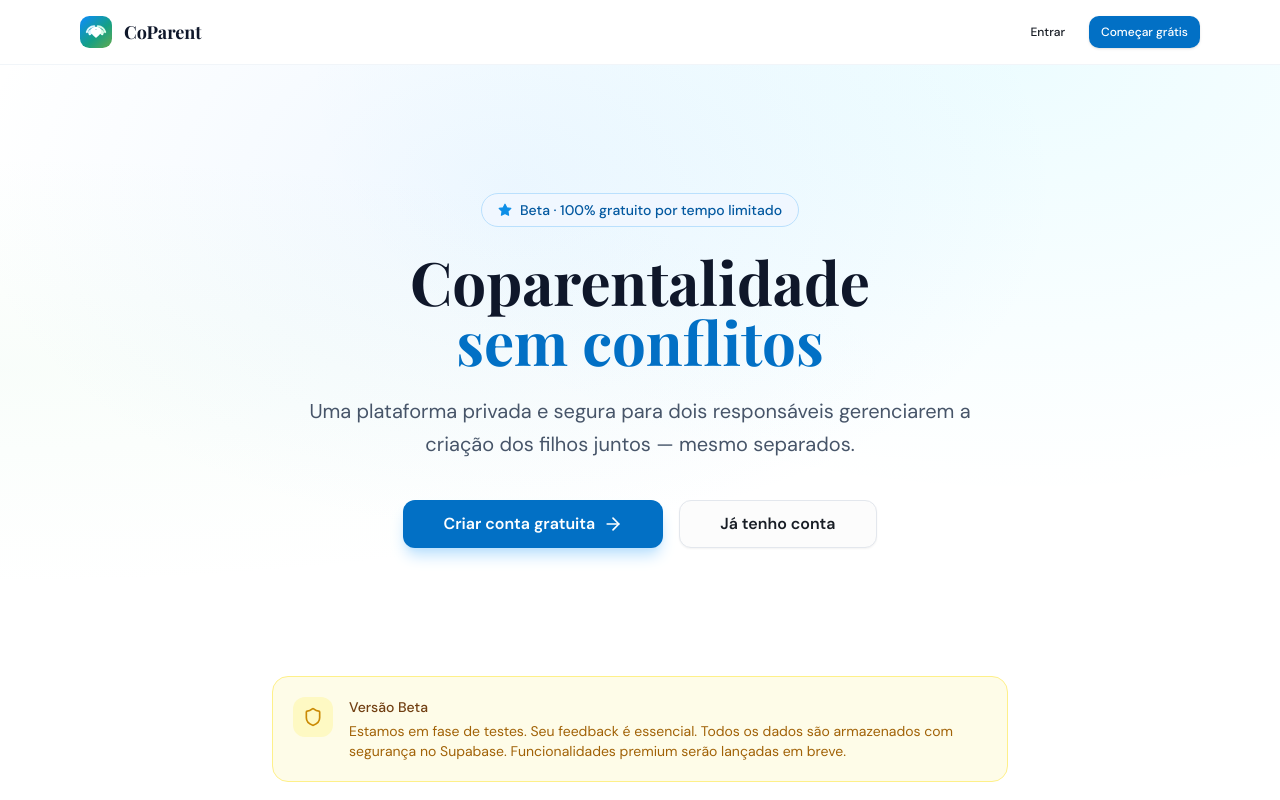
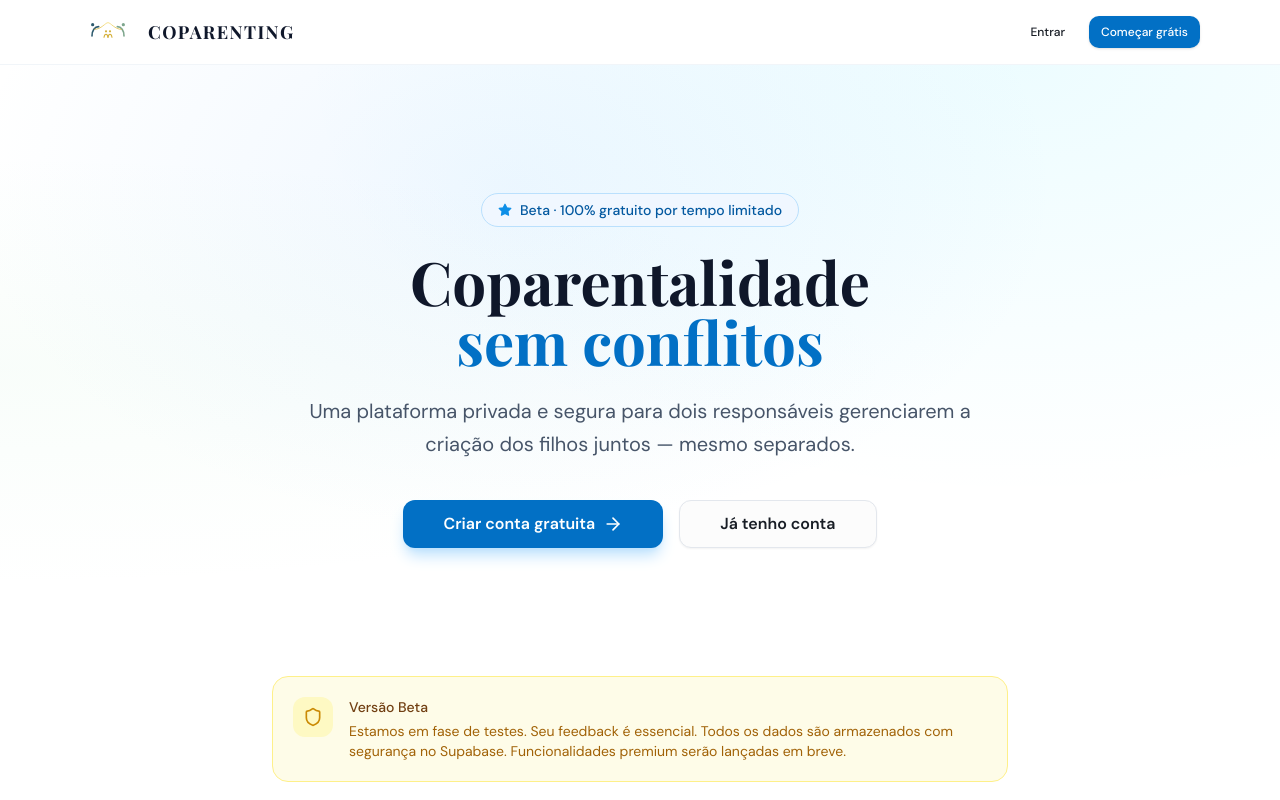
Before and after one commit to ericolimaeducador-ux/coparenting, a React (Vite) app: page /#/ in a window 1280 px wide. Shown: the top 800 px of the page. Built offline with nearby package versions, Linux system fonts and the light colour scheme; no server answers.

Commit message:
feat: aplica logo coparenting fornecido

```diff
--- a/src/components/layout/Layout.jsx
+++ b/src/components/layout/Layout.jsx
@@ -93,7 +93,7 @@ export default function Layout({ children }) {
       <div className="flex flex-col flex-1 overflow-hidden">
         {/* Mobile header */}
         <header className="lg:hidden flex items-center justify-between px-4 py-3 bg-white border-b border-slate-100 shadow-sm">
-          <AppLogo markClassName="h-7 w-7" />
+          <AppLogo markClassName="h-8 w-11" wordmarkClassName="text-sm tracking-[0.06em]" />
           <Button
             variant="ghost"
             size="icon"
@@ -118,7 +118,7 @@ function SidebarContent({ userDisplayName, userEmail, userAvatar, onSignOut, onN
   return (
     <div className="flex flex-col h-full p-4">
       {/* Logo */}
-      <AppLogo className="px-2 py-3 mb-6" tagline />
+      <AppLogo className="px-2 py-3 mb-6" markClassName="h-11 w-16" wordmarkClassName="text-base" tagline />
 
       {/* User info */}
       <div className="flex items-center gap-3 px-3 py-3 mb-4 rounded-xl bg-slate-50 border border-slate-100">
--- a/src/components/shared/AppLogo.jsx
+++ b/src/components/shared/AppLogo.jsx
@@ -6,8 +6,8 @@ export default function AppLogo({ className, markClassName, wordmarkClassName, t
       <LogoMark className={markClassName} />
       {showWordmark && (
         <div className="leading-none">
-          <p className={cn('font-display font-bold text-slate-900 leading-none', wordmarkClassName)}>CoParent</p>
-          {tagline && <p className={cn('text-xs text-muted-foreground mt-0.5', taglineClassName)}>Juntos pelos filhos</p>}
+          <p className={cn('font-display font-bold tracking-[0.08em] text-slate-900 leading-none', wordmarkClassName)}>COPARENTING</p>
+          {tagline && <p className={cn('text-[10px] tracking-[0.22em] uppercase text-muted-foreground mt-1', taglineClassName)}>Seu foco compartilhado</p>}
         </div>
       )}
     </div>
@@ -17,45 +17,34 @@ export default function AppLogo({ className, markClassName, wordmarkClassName, t
 export function LogoMark({ className }) {
   return (
     <svg
-      viewBox="0 0 48 48"
+      viewBox="0 0 400 300"
       role="img"
-      aria-label="CoParent"
-      className={cn('h-9 w-9 shrink-0', className)}
+      aria-label="Coparenting"
+      className={cn('h-9 w-12 shrink-0', className)}
       fill="none"
       xmlns="http://www.w3.org/2000/svg"
     >
-      <rect width="48" height="48" rx="14" fill="url(#coparent-bg)" />
+      <defs>
+        <linearGradient id="goldGradient" x1="0%" y1="0%" x2="100%" y2="0%">
+          <stop offset="0%" stopColor="#D4AF37" />
+          <stop offset="50%" stopColor="#F9E076" />
+          <stop offset="100%" stopColor="#D4AF37" />
+        </linearGradient>
+      </defs>
+      <path d="M80 180C80 140 100 110 130 110" stroke="#2D5A6E" strokeWidth="12" strokeLinecap="round" />
+      <circle cx="85" cy="95" r="12" fill="#2D5A6E" />
+      <path d="M320 180C320 140 300 110 270 110" stroke="#7DA68D" strokeWidth="12" strokeLinecap="round" />
+      <circle cx="315" cy="95" r="12" fill="#7DA68D" />
+      <circle cx="185" cy="145" r="8" fill="#D4AF37" />
+      <circle cx="215" cy="145" r="8" fill="#D4AF37" />
+      <path d="M170 190C175 160 195 160 200 190" stroke="#D4AF37" strokeWidth="8" strokeLinecap="round" />
+      <path d="M200 190C205 160 225 160 230 190" stroke="#D4AF37" strokeWidth="8" strokeLinecap="round" />
       <path
-        d="M14.7 27.2c0-5.1 4.1-9.2 9.3-9.2s9.3 4.1 9.3 9.2"
-        stroke="white"
-        strokeWidth="3.4"
+        d="M100 130C150 130 180 80 200 80C220 80 250 130 300 130"
+        stroke="url(#goldGradient)"
+        strokeWidth="6"
         strokeLinecap="round"
       />
-      <path
-        d="M10.2 24.2c1.4-4.9 5.8-8.5 11.1-8.9"
-        stroke="#DDF6FF"
-        strokeWidth="3"
-        strokeLinecap="round"
-      />
-      <path
-        d="M37.8 24.2c-1.4-4.9-5.8-8.5-11.1-8.9"
-        stroke="#D9FBE8"
-        strokeWidth="3"
-        strokeLinecap="round"
-      />
-      <circle cx="15.5" cy="24.5" r="3.4" fill="#DDF6FF" />
-      <circle cx="32.5" cy="24.5" r="3.4" fill="#D9FBE8" />
-      <path
-        d="M24 32.9l-1.1-1c-3.9-3.5-6.5-5.9-6.5-8.8 0-2.4 1.9-4.1 4.2-4.1 1.3 0 2.6.6 3.4 1.6.8-1 2.1-1.6 3.4-1.6 2.3 0 4.2 1.7 4.2 4.1 0 2.9-2.6 5.3-6.5 8.8l-1.1 1Z"
-        fill="white"
-      />
-      <defs>
-        <linearGradient id="coparent-bg" x1="6" y1="5" x2="43" y2="44" gradientUnits="userSpaceOnUse">
-          <stop stopColor="#0E8FE7" />
-          <stop offset="0.58" stopColor="#16A085" />
-          <stop offset="1" stopColor="#52A85A" />
-        </linearGradient>
-      </defs>
     </svg>
   )
 }
--- a/src/pages/Auth.jsx
+++ b/src/pages/Auth.jsx
@@ -79,7 +79,7 @@ export default function AuthPage() {
           ))}
         </div>
         <div className="relative z-10">
-          <AppLogo markClassName="h-10 w-10" wordmarkClassName="text-white text-xl" />
+          <AppLogo markClassName="h-12 w-16" wordmarkClassName="text-white text-xl" />
         </div>
         <div className="relative z-10 space-y-6">
           <h1 className="font-display text-4xl font-bold leading-tight">
@@ -111,7 +111,7 @@ export default function AuthPage() {
       <div className="flex-1 flex items-center justify-center p-6">
         <div className="w-full max-w-md animate-fade-in">
           {/* Mobile logo */}
-          <AppLogo className="mb-8 lg:hidden" markClassName="h-8 w-8" />
+          <AppLogo className="mb-8 lg:hidden" markClassName="h-10 w-14" wordmarkClassName="text-base" />
 
           <div className="bg-white rounded-2xl border border-slate-100 shadow-lg p-8">
             <div className="mb-6">
--- a/src/pages/BetaWelcome.jsx
+++ b/src/pages/BetaWelcome.jsx
@@ -42,7 +42,7 @@ export default function BetaWelcome() {
       {/* Header */}
       <header className="sticky top-0 z-40 bg-white/80 backdrop-blur border-b border-slate-100">
         <div className="max-w-6xl mx-auto px-4 h-16 flex items-center justify-between">
-          <AppLogo markClassName="h-8 w-8" wordmarkClassName="text-lg" />
+          <AppLogo markClassName="h-10 w-14" wordmarkClassName="text-lg" />
           <div className="flex items-center gap-3">
             <Link to="/auth">
               <Button variant="ghost" size="sm">Entrar</Button>
@@ -176,7 +176,7 @@ export default function BetaWelcome() {
       <footer className="border-t border-slate-100 py-8">
         <div className="max-w-6xl mx-auto px-4 flex flex-col sm:flex-row items-center justify-between gap-4 text-sm text-muted-foreground">
           <div className="flex items-center gap-2">
-            <AppLogo markClassName="h-5 w-5" wordmarkClassName="text-sm" />
+            <AppLogo markClassName="h-7 w-10" wordmarkClassName="text-sm" />
           </div>
           <p>© {new Date().getFullYear()} · Privado e seguro com Supabase</p>
         </div>
--- a/src/pages/PageNotFound.jsx
+++ b/src/pages/PageNotFound.jsx
@@ -7,7 +7,7 @@ export default function PageNotFound() {
   return (
     <div className="min-h-screen flex flex-col items-center justify-center bg-slate-50 mesh-bg p-6">
       <div className="text-center max-w-md animate-fade-in">
-        <LogoMark className="h-16 w-16 mx-auto mb-6" />
+        <LogoMark className="h-20 w-28 mx-auto mb-6" />
         <h1 className="font-display text-6xl font-bold text-slate-900 mb-3">404</h1>
         <h2 className="font-display text-xl font-semibold text-slate-700 mb-3">Página não encontrada</h2>
         <p className="text-muted-foreground mb-8">
```
Also changed, not shown: public/favicon.svg.
